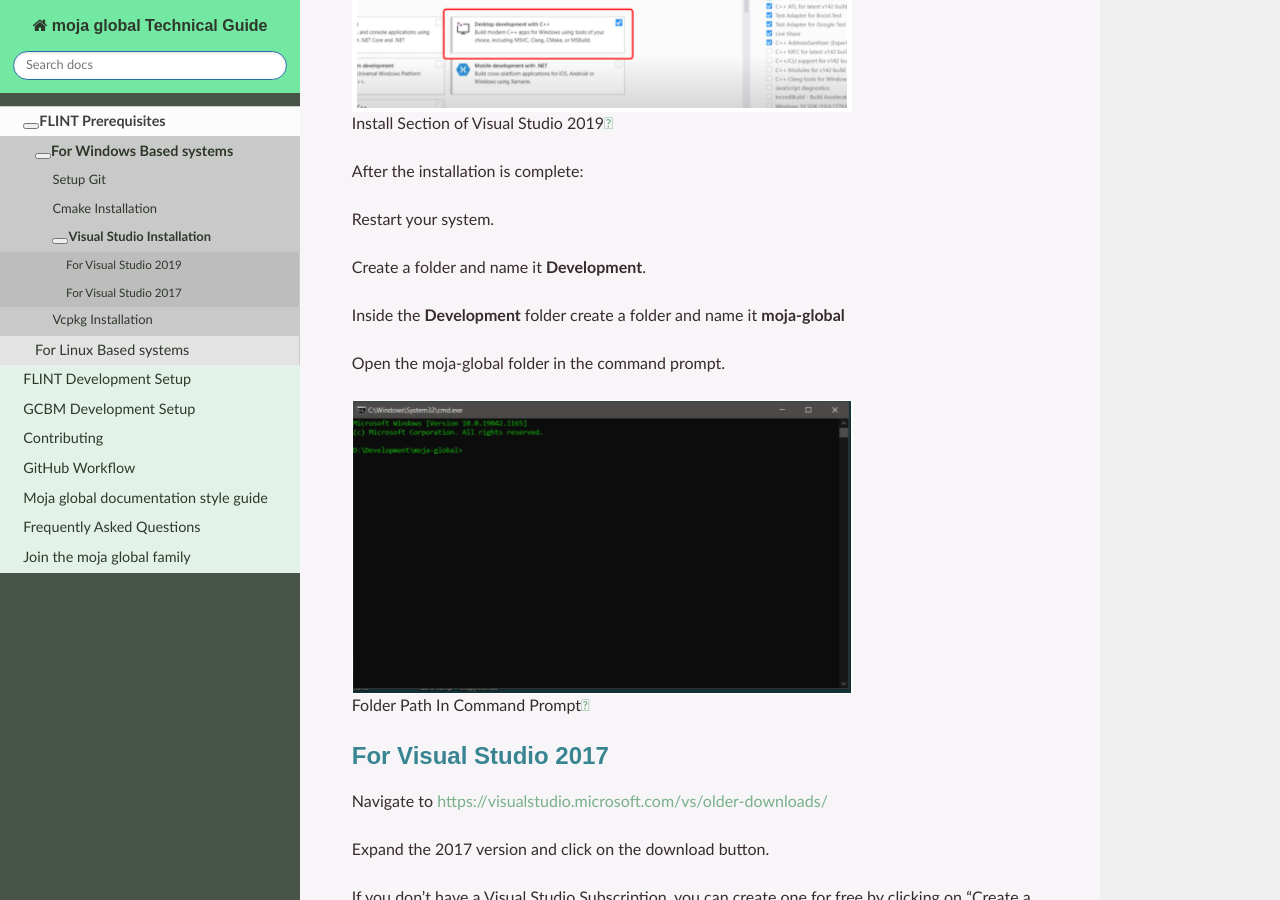
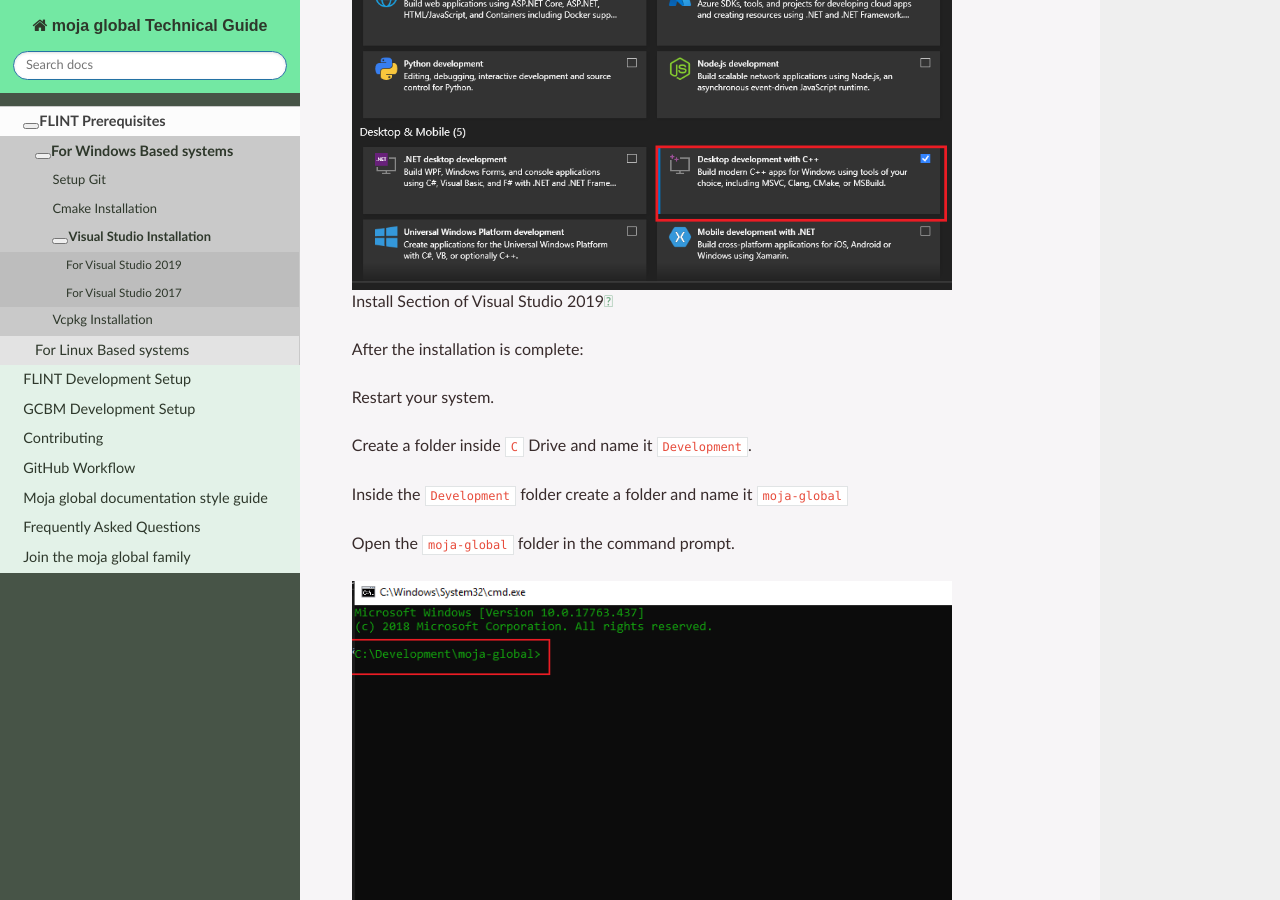
Before and after one commit to moja-global/moja_global_docs, a Sphinx documentation site: the page built from docs/prerequisites/visual_studio.rst, in a window 1280 px wide and 900 px high, scrolled down 828 px. Built offline with Sphinx 7.4.7 and the Read the Docs theme 2.0.0, drawn with Linux system fonts in a browser that asks for light colours.

```diff
--- a/docs/prerequisites/visual_studio.rst
+++ b/docs/prerequisites/visual_studio.rst
@@ -30,6 +30,7 @@ After launching the Visual Studio installer:
 
 .. figure:: ../images/visual_studio/install_page.PNG
    :alt: Install Section of Visual Studio
+   :width: 600
    :align: center
 
    Install Section of Visual Studio 2019
@@ -37,13 +38,14 @@ After launching the Visual Studio installer:
 After the installation is complete:
 
 -  Restart your system.
--  Create a folder and name it **Development**.
--  Inside the **Development** folder create a folder and name it
-   **moja-global**
--  Open the moja-global folder in the command prompt.
+-  Create a folder inside ``C`` Drive and name it ``Development``.
+-  Inside the ``Development`` folder create a folder and name it
+   ``moja-global``
+-  Open the ``moja-global`` folder in the command prompt.
 
 .. figure:: ../images/visual_studio/command_prompt.PNG
    :alt: Command Prompt of Windows
+   :width: 600
    :align: center
 
    Folder Path In Command Prompt
```
Also changed, not shown: docs/images/visual_studio/command_prompt.PNG, docs/images/visual_studio/install_page.PNG.
